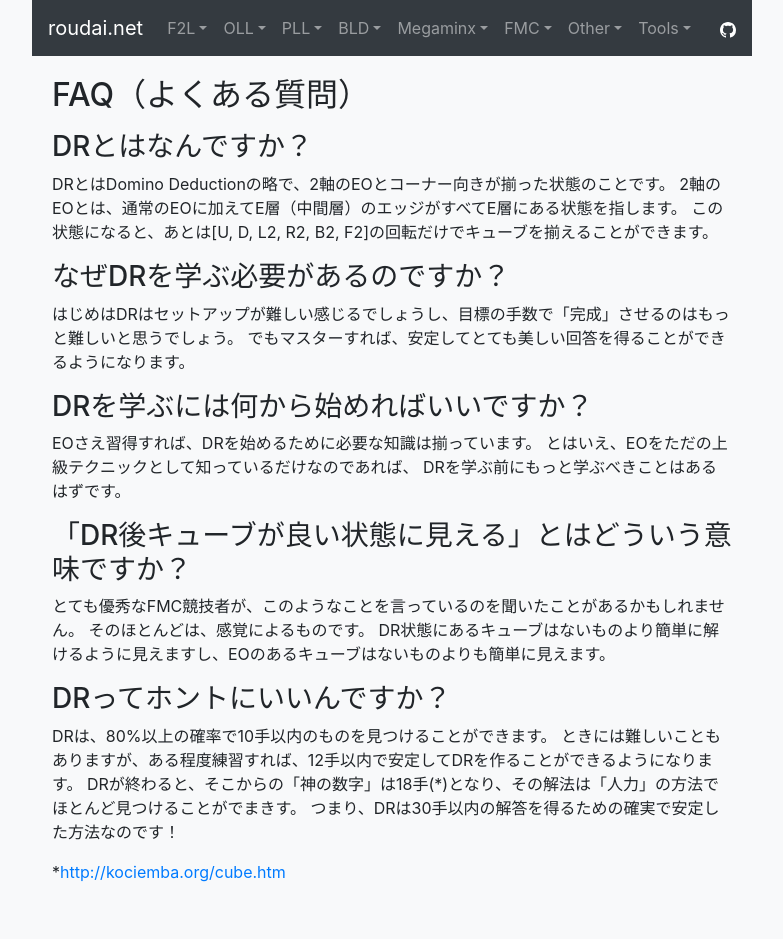
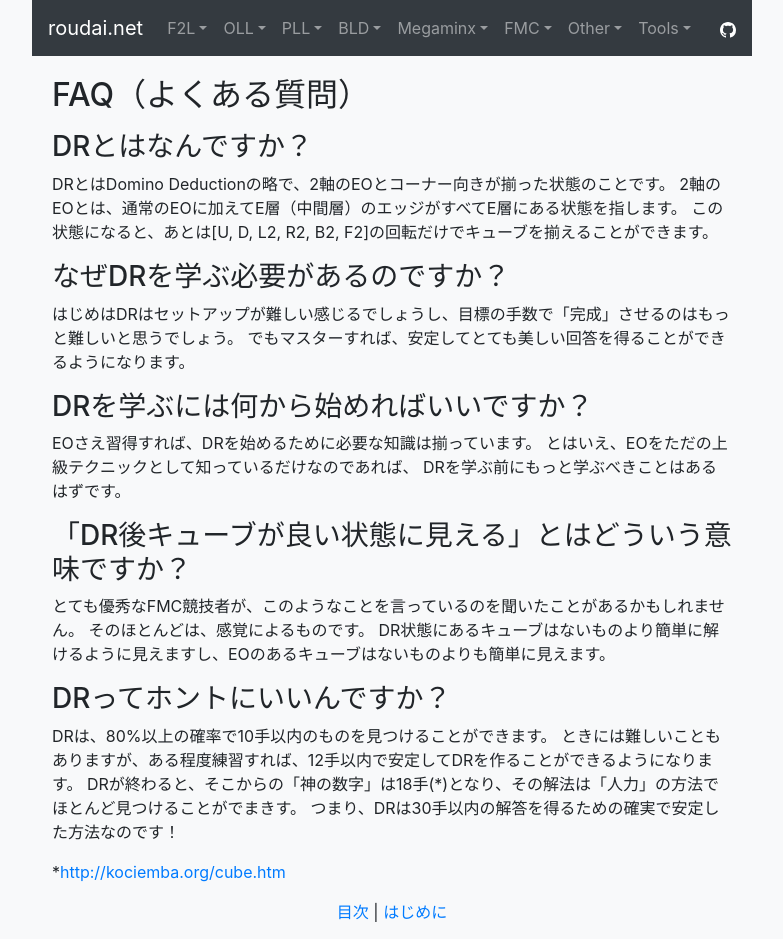
Before and after one commit to roudai/roudai.net, a Nuxt app: page /fmc/domino-faq in a window 1280 px wide. Shown: the top 939 px of the page, without its empty margins (248-1031 px from the left). Built offline with nearby package versions, Linux system fonts and the light colour scheme.

Commit message:
目次追加

```diff
--- a/pages/fmc/domino-chapter1.vue
+++ b/pages/fmc/domino-chapter1.vue
@@ -69,6 +69,9 @@
       ここであげた2つの例をスタートとして、そこから数手ですべてのコーナー向きを合わせ、4/4のグッドエッジにすることができるか、試してみてください。
       ヒントなしでは難しいと確認したら、次の章に進みましょう。
     </p>
+    <div class="text-center">
+      <nuxt-link to="domino-first">はじめに</nuxt-link> | <nuxt-link to="domino-reduction">目次</nuxt-link> | <nuxt-link to="domino-chapter1">コーナー反転とグッドエッジ</nuxt-link>
+    </div>
   </div>
 </template>
 
--- a/pages/fmc/domino-faq.vue
+++ b/pages/fmc/domino-faq.vue
@@ -36,5 +36,8 @@
       つまり、DRは30手以内の解答を得るための確実で安定した方法なのです！
     </p>
     <p>*<a href="http://kociemba.org/cube.htm">http://kociemba.org/cube.htm</a></p>
+    <div class="text-center">
+      <nuxt-link to="domino-reduction">目次</nuxt-link> | <nuxt-link to="domino-first">はじめに</nuxt-link>
+    </div>
   </div>
 </template>
--- a/pages/fmc/domino-first.vue
+++ b/pages/fmc/domino-first.vue
@@ -43,5 +43,8 @@
       本当に良い方法でDRを使いこなすには、とても幸運なケースを引き当てるか、DRの仕上げに逆NISS、センターインサーション、スライスインサーション
       といったその他多くの高度なFMCの技術を組み合わせる必要があります。
     </p>
+    <div class="text-center">
+      <nuxt-link to="domino-faq">FAQ（よくある質問）</nuxt-link> | <nuxt-link to="domino-reduction">目次</nuxt-link> | <nuxt-link to="domino-chapter1">グッドEO</nuxt-link>
+    </div>
   </div>
 </template>
```
